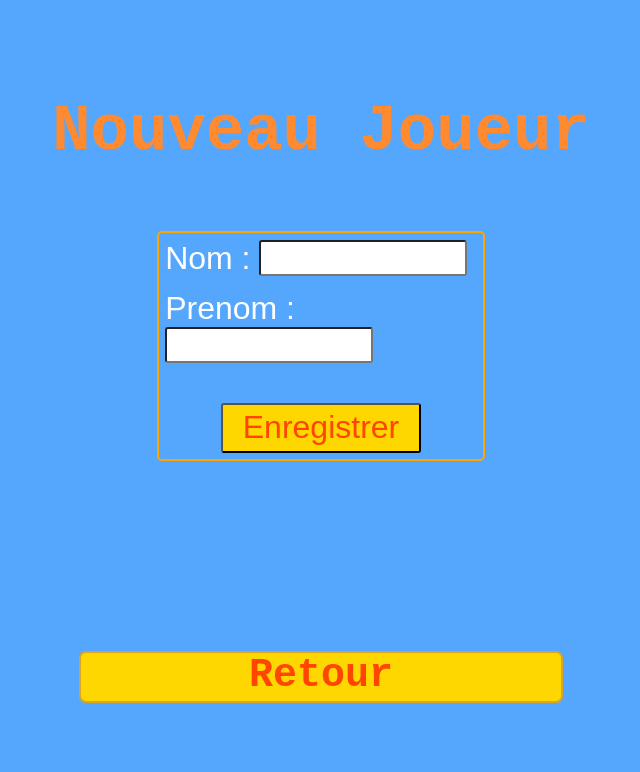
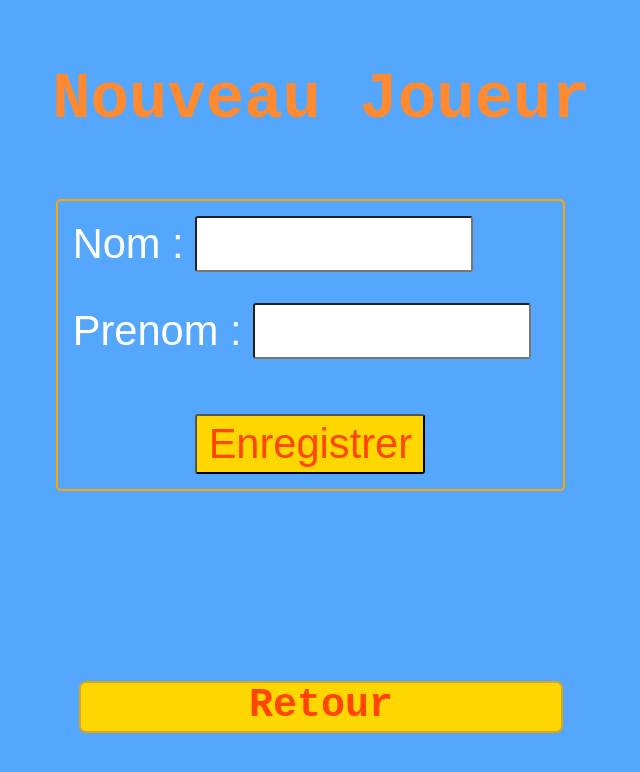
Before and after one commit to guilhem-cros/Crev-Ballon, an Electron app: page src/html/formulaireEtudiant.html in a window 1280 px wide. Shown: the whole page, without its empty margins (319-959 px from the left). Drawn offline with Linux system fonts and the light colour scheme; no server answers.

Commit message:
ajustement resolution

```diff
--- a/main.js
+++ b/main.js
@@ -12,7 +12,7 @@ function createWindow () {
        nodeIntegration: true
     }
   })
-
+  mainWindow.openDevTools();
   // and load the index.html of the app.
   mainWindow.loadFile('index.html')
 
--- a/src/css/form.css
+++ b/src/css/form.css
@@ -4,7 +4,7 @@ body {
     font-family: sans-serif;
     font-size: 2em;
     text-align: center;
-    margin-top: 3em;;
+    margin-top: 2em;
   }
   canvas {
     border: solid .2em #fff;
@@ -23,26 +23,27 @@ body {
       flex-direction: column;
       text-align: left;
       margin-top: 5%;
-      margin-left: 37%;
-      margin-right: 37%;
+      margin-left: 29%;
       margin-bottom: 15%;
-      font-size: 1em;
+      font-size: 1.3em;
       border: solid 2px orange;
       border-radius: 5px;
+      width: 40%;
+      height: 60%;
   }
 
   #form1, #form2, #form3{
       flex: 1;
-      margin: 2%;
+      margin: 3%;
   }
   #form3{
       text-align: center;
-      padding-top: 8%;
+      padding-top: 5%;
   }
 
   input{
-      height: 30px;
-      width: 200px;
+      height: 50px;
+      width: 270px;
       border-radius: 3px;
       font-size: 1em;
       background-color: white;
@@ -50,8 +51,8 @@ body {
 
   }
   button{
-      height: 50px;
-      width: 200px;
+      height: 60px;
+      width: 230px;
       font-size: 1em;
       border-radius: 3px;
       background-color: gold;
--- a/src/css/index.css
+++ b/src/css/index.css
@@ -4,7 +4,7 @@ body {
     font-family: sans-serif;
     font-size: 2em;
     text-align: center;
-    margin-top: 3em;;
+    margin-top: 1.6em;;
   }
   canvas {
     border: solid .2em #fff;
@@ -30,13 +30,14 @@ a{
     border-radius: 7px;
     background-color: gold;
     color: orangeRed;
-    font-size: 40px;
+    font-size: 50px;
     font-weight: bold;
     font-family: "Courier New";
     height: 1.2em;
     width: 12em;
-    margin: 50px auto;
+    margin: 40px auto;
    }
+
    #optionBtn{
     width: 100px;
     height: 100px;
--- a/src/css/stats.css
+++ b/src/css/stats.css
@@ -4,7 +4,7 @@ body {
     font-family: sans-serif;
     font-size: 2em;
     text-align: center;
-    margin-top: 3em;;
+    margin-top: 2em;
   }
   canvas {
     border: solid .2em #fff;
@@ -73,7 +73,7 @@ body {
     font-weight: bold;
     font-family: "Courier New";
     height: 1.2em;
-    width: 6em;
+    width: 5em;
     margin: 20px auto;
   }
 
--- a/src/js/index.js
+++ b/src/js/index.js
@@ -35,7 +35,6 @@
     document.getElementById("optionBtn").style.display = "none";
     document.getElementById("backBtn").style.display = "block";
     document.getElementById("quitBtn").style.display = "none";
-    document.getElementById("creerBtn").style.display = "none";
   });
 
    document.getElementById('optionBtn').addEventListener("click",function(){ //si appuie sur le bouton "Options"
@@ -47,7 +46,6 @@
       document.getElementById("backBtn").style.display = "block";
       document.getElementById("quitBtn").style.display = "block";
       document.getElementById("musicBtn").style.display = "block";
-      document.getElementById("creerBtn").style.display = "block";
     });
 
     document.getElementById('backBtn').addEventListener("click",function(){ //si appuie sur le bouton "Retour"
@@ -60,7 +58,6 @@
       document.getElementById("optionBtn").style.display = "block";
       document.getElementById("quitBtn").style.display = "block";
       document.getElementById("musicBtn").style.display = "none";
-      document.getElementById("creerBtn").style.display = "none";
   });
 
     //Enlever ou remettre la musique
--- a/src/js/note.js
+++ b/src/js/note.js
@@ -46,12 +46,12 @@ suivant.addEventListener("click",function(event){
     });
 
     if (note == 1){
-        superNote.style.height = "700px";
+        superNote.style.height = "500px";
         superNote.style.width = "auto";
         encouragementNote.style.display = "none";
     }
     else {
-        encouragementNote.style.height = "700px";
+        encouragementNote.style.height = "500px";
         encouragementNote.style.width = "auto";
         superNote.style.display = "none"
     }
--- a/stockage/listeEtudiant.json
+++ b/stockage/listeEtudiant.json
@@ -1 +1 @@
-[{"nom":"alo","prenom":"aloe","listNotes":[2]},{"nom":"bezos","prenom":"jeff","listNotes":[]},{"nom":"Cros","prenom":"Guilhem","listNotes":[2,1]},{"nom":"ddef","prenom":"tytu","listNotes":[]},{"nom":"test","prenom":"test","listNotes":[]},{"nom":"Tillier","prenom":"Etienne","listNotes":[1,2,2]}]
+[{"nom":"bezos","prenom":"jeff","listNotes":[1]},{"nom":"Cros","prenom":"Guilhem","listNotes":[2,1]},{"nom":"ddef","prenom":"tytu","listNotes":[]},{"nom":"reso","prenom":"test","listNotes":[2,2,1]},{"nom":"resooo","prenom":"test","listNotes":[]},{"nom":"test","prenom":"test","listNotes":[]},{"nom":"test","prenom":"reso","listNotes":[]},{"nom":"Tillier","prenom":"Etienne","listNotes":[1,2,2]}]
```
Also changed, not shown: src/html/note.html (+2 -2 lines).
